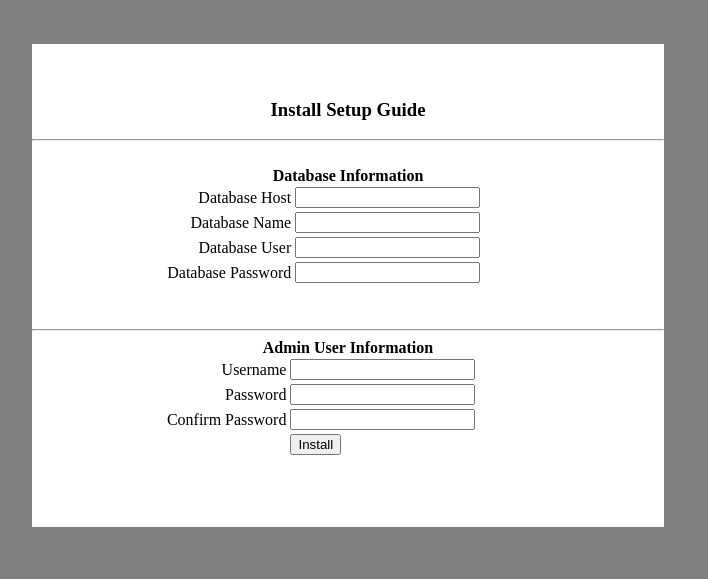
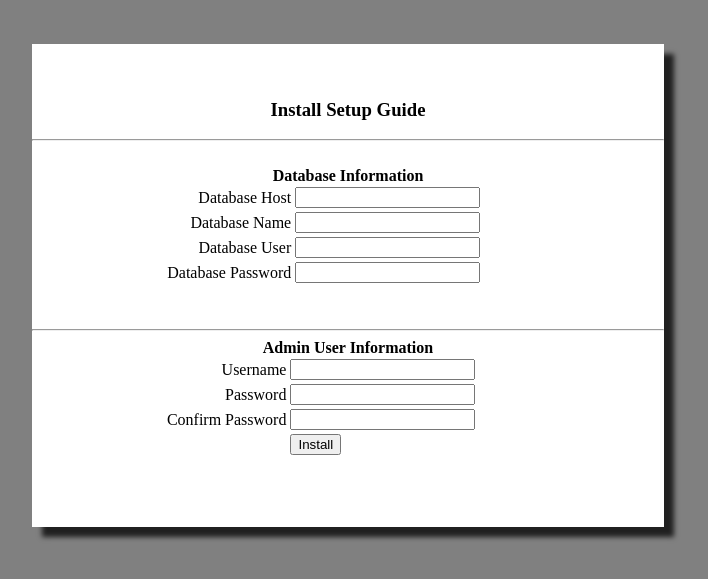
Before and after one commit to plhyhc/simple_ar, a PHP site: page /install.php in a window 1280 px wide. Shown: the top 579 px of the page, without its empty margins (292-1000 px from the left). Run offline with PHP 8.4, Linux system fonts and the light colour scheme.

Commit message:
Install Page Shadow

```diff
--- a/install.php
+++ b/install.php
@@ -58,13 +58,19 @@ if(isset($_POST['db_host'])){
 <html>
 <head>
 
-
+<style>
+    .shadow {
+	  -webkit-box-shadow: 10px 10px 5px 0px rgba(0,0,0,0.75);
+		-moz-box-shadow: 10px 10px 5px 0px rgba(0,0,0,0.75);
+		box-shadow: 10px 10px 5px 0px rgba(0,0,0,0.75);
+	}
+</style>
 </head>
 <body style="background-color: grey">
 
 <br />
 <br />
-<center><div style="background-color: white; width:50%">
+<center><div style="background-color: white; width:50%" class="shadow">
 <br /><br />
 <h3>Install Setup Guide</h3>
 <hr>
```
Also changed, not shown: images/install.png.
